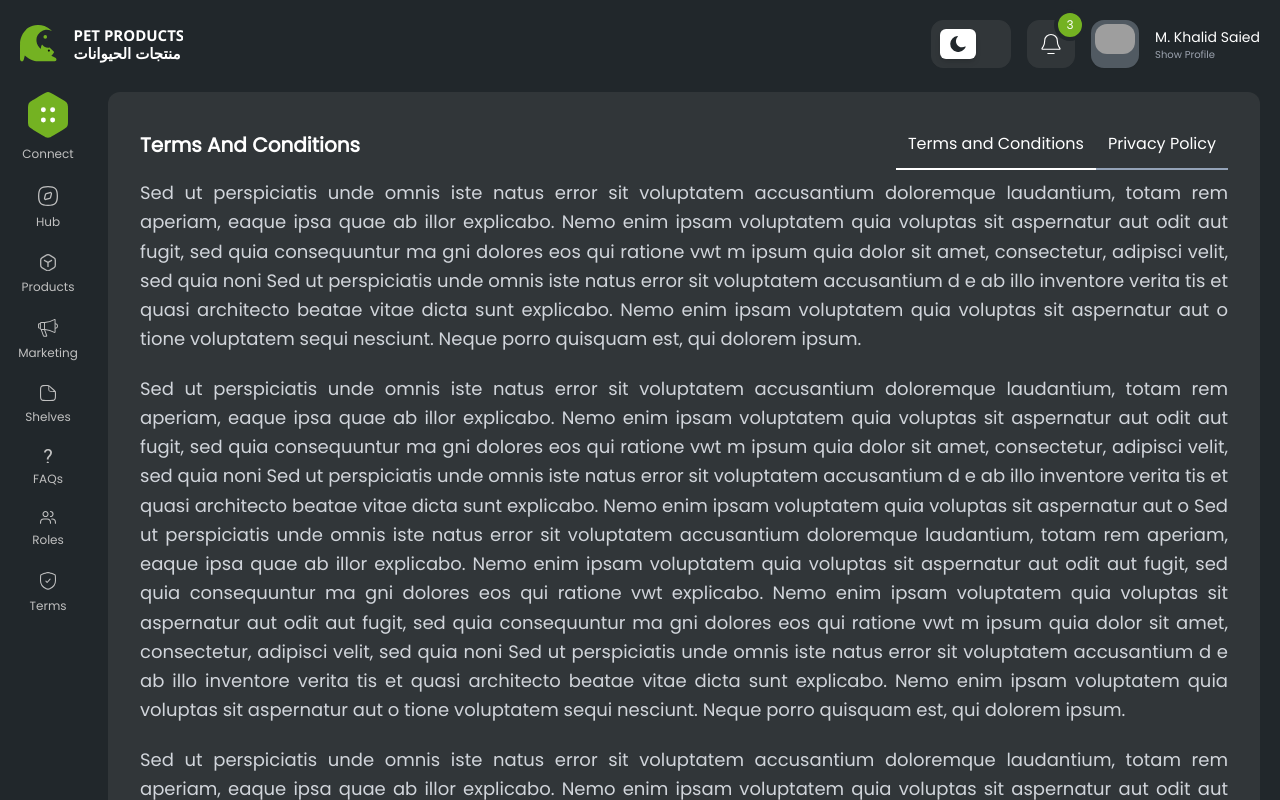
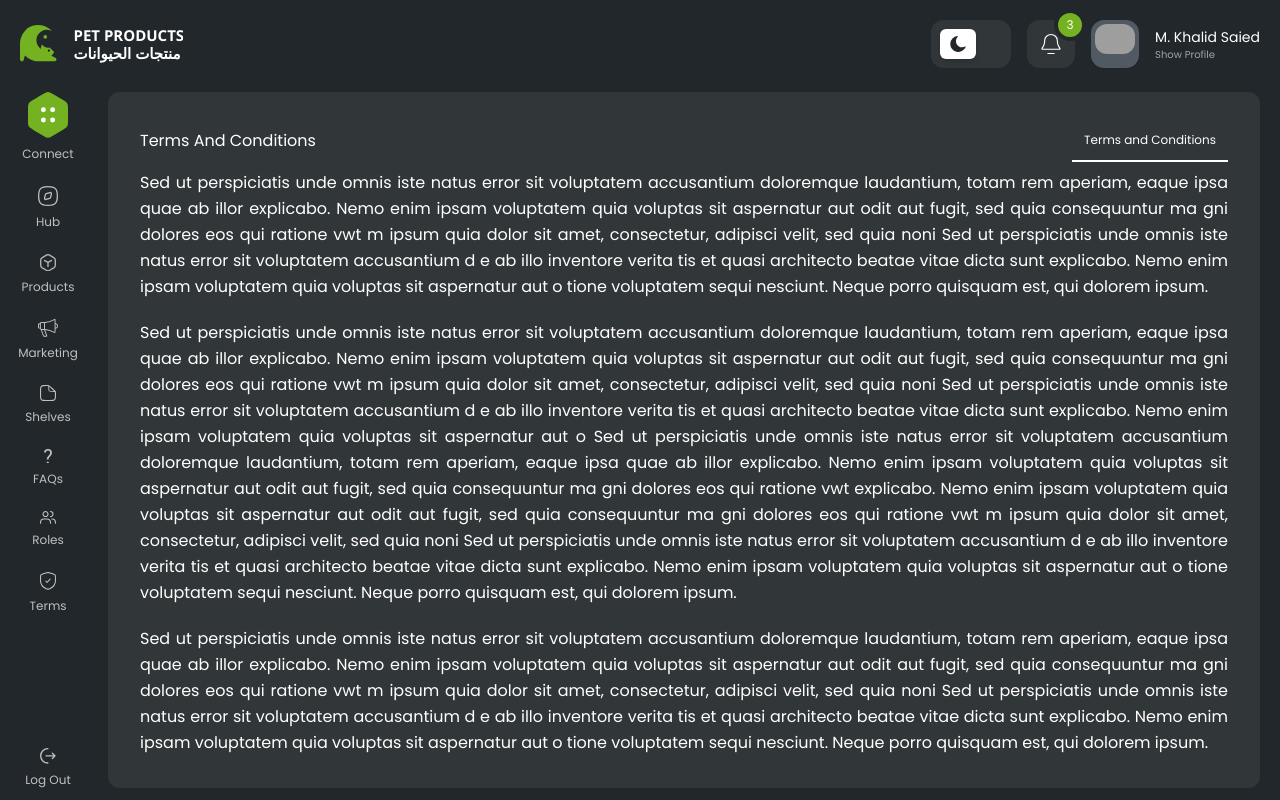
Before and after one commit to encoderit-rafi/pet_products, a React (Vite) app: page /terms in a window 1280 px wide. Built offline with nearby package versions, Linux system fonts and the light colour scheme; grey boxes are pictures that could not be loaded.

Commit message:
12-11-2024 Terms and Conditions page

```diff
--- a/src/features/terms/Terms.jsx
+++ b/src/features/terms/Terms.jsx
@@ -1,27 +1,26 @@
+import Title from "@/assets/icons/Title";
 import { Tab, TabGroup, TabList, TabPanel, TabPanels } from "@headlessui/react";
 
 export default function Terms() {
   return (
-    <div className="flex flex-col h-full gap-4">
+    <div className="flex flex-col h-full gap-4 text-custom_bg_three">
       <TabGroup>
         <div className="flex items-center justify-between">
-          <h2 className="text-xl font-semibold capitalize">
-            Terms and Conditions
-          </h2>
+          <Title>Terms and Conditions</Title>
           <div className="flex items-center gap-4">
             <TabList className="">
-              <Tab className="border-b-2 border-b-slate-400 data-[selected]:border-b-white data-[selected]:text-white p-3 focus:outline-none">
+              <Tab className="border-b-2 text-xs border-b-slate-400 data-[selected]:border-b-custom_bg_three data-[selected]:text-custom_bg_three p-3 focus:outline-none">
                 Terms and Conditions
               </Tab>
-              <Tab className="border-b-2 border-b-slate-400 data-[selected]:border-b-white data-[selected]:text-white p-3 focus:outline-none">
+              {/* <Tab className="border-b-2 border-b-slate-400 data-[selected]:border-b-white data-[selected]:text-white p-3 focus:outline-none">
                 Privacy Policy
-              </Tab>
+              </Tab> */}
             </TabList>
           </div>
         </div>
         <TabPanels>
           <TabPanel>
-            <div className="mt-2 space-y-5 text-lg leading-relaxed text-justify text-gray-300">
+            <div className="mt-2 max-h-[600px] overflow-y-auto text-base font-light  space-y-5 leading-relaxed text-justify ">
               <p>
                 Sed ut perspiciatis unde omnis iste natus error sit voluptatem
                 accusantium doloremque laudantium, totam rem aperiam, eaque ipsa
@@ -75,7 +74,7 @@ export default function Terms() {
               </p>
             </div>
           </TabPanel>
-          <TabPanel>Content 2</TabPanel>
+          {/* <TabPanel>Content 2</TabPanel> */}
         </TabPanels>
       </TabGroup>
     </div>
```
